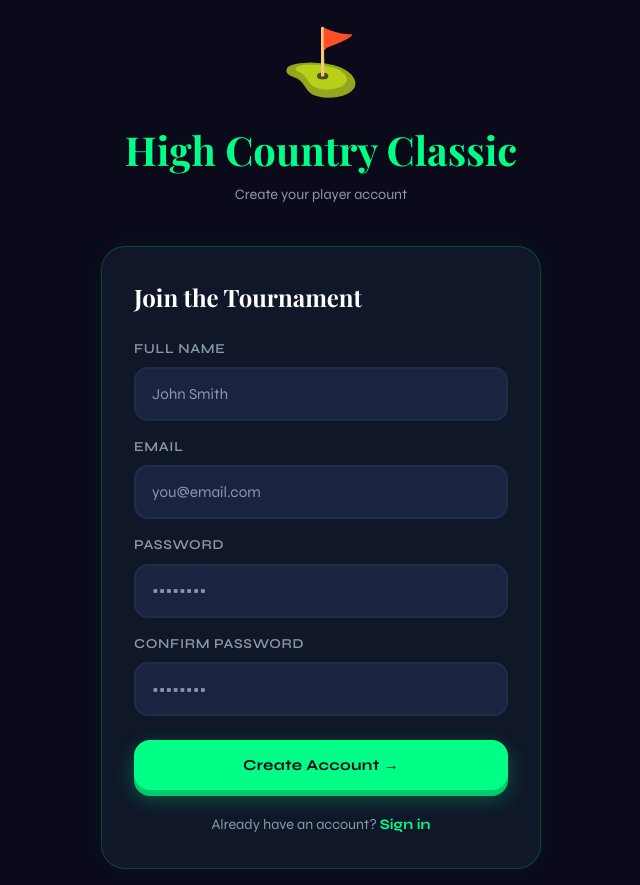
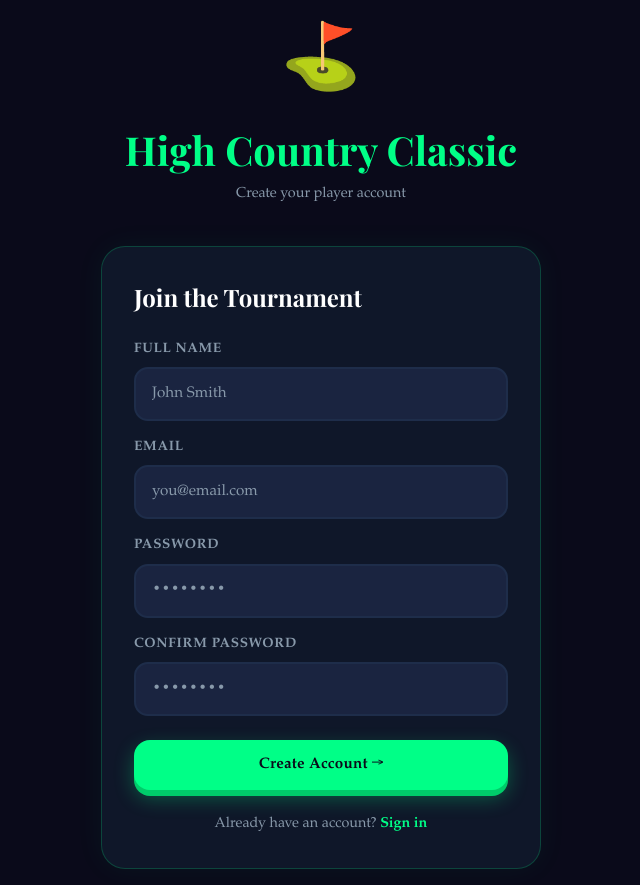
Before and after one commit to mindpumpdylan/golf-tournament-2, a Next.js app: page /signup in a window 1280 px wide. Shown: the whole page, without its empty margins (319-959 px from the left). Built offline with nearby package versions, Linux system fonts and the light colour scheme; no server answers.

Commit message:
new font

```diff
--- a/src/app/globals.css
+++ b/src/app/globals.css
@@ -1,4 +1,4 @@
-@import url('https://fonts.googleapis.com/css2?family=Syne:wght@400;500;600;700;800&family=Playfair+Display:wght@700;900&display=swap');
+@import url('https://fonts.googleapis.com/css2?family=Playfair+Display:wght@700;900&display=swap');
 @tailwind base;
 @tailwind components;
 @tailwind utilities;
@@ -20,17 +20,16 @@
 * { box-sizing: border-box; margin: 0; padding: 0; }
 
 body {
-  font-family: 'Syne', system-ui, sans-serif;
+  font-family: 'Palatino Linotype', Palatino, 'Book Antiqua', serif;
   background-color: var(--navy);
   color: var(--white);
   min-height: 100vh;
 }
 
 h1, h2, h3, h4 {
-  font-family: 'Playfair Display', Georgia, serif;
+  font-family: 'Playfair Display', Palatino, serif;
 }
 
-/* 3D Buttons */
 .btn-electric {
   display: inline-flex;
   align-items: center;
@@ -39,7 +38,7 @@ h1, h2, h3, h4 {
   padding: 0.85rem 1.75rem;
   background: var(--electric);
   color: var(--navy);
-  font-family: 'Syne', sans-serif;
+  font-family: 'Palatino Linotype', Palatino, serif;
   font-weight: 700;
   font-size: 0.95rem;
   border-radius: 1rem;
@@ -67,7 +66,7 @@ h1, h2, h3, h4 {
   padding: 0.85rem 1.75rem;
   background: var(--gold);
   color: var(--navy);
-  font-family: 'Syne', sans-serif;
+  font-family: 'Palatino Linotype', Palatino, serif;
   font-weight: 700;
   font-size: 0.95rem;
   border-radius: 1rem;
@@ -95,7 +94,7 @@ h1, h2, h3, h4 {
   padding: 0.85rem 1.75rem;
   background: transparent;
   color: var(--white);
-  font-family: 'Syne', sans-serif;
+  font-family: 'Palatino Linotype', Palatino, serif;
   font-weight: 600;
   font-size: 0.95rem;
   border-radius: 1rem;
@@ -109,7 +108,6 @@ h1, h2, h3, h4 {
   color: var(--electric);
 }
 
-/* Cards */
 .card {
   background: var(--navy-card);
   border: 1px solid var(--navy-border);
@@ -125,7 +123,6 @@ h1, h2, h3, h4 {
   box-shadow: 0 0 30px rgba(0, 255, 135, 0.05);
 }
 
-/* Inputs */
 .input {
   width: 100%;
   padding: 0.85rem 1rem;
@@ -133,7 +130,7 @@ h1, h2, h3, h4 {
   border: 2px solid var(--navy-border);
   border-radius: 0.875rem;
   color: var(--white);
-  font-family: 'Syne', sans-serif;
+  font-family: 'Palatino Linotype', Palatino, serif;
   font-size: 0.95rem;
   transition: border-color 0.2s;
   outline: none;
@@ -149,7 +146,6 @@ select.input option {
   color: var(--white);
 }
 
-/* Badge */
 .badge-electric {
   display: inline-block;
   padding: 0.25rem 0.75rem;
```
